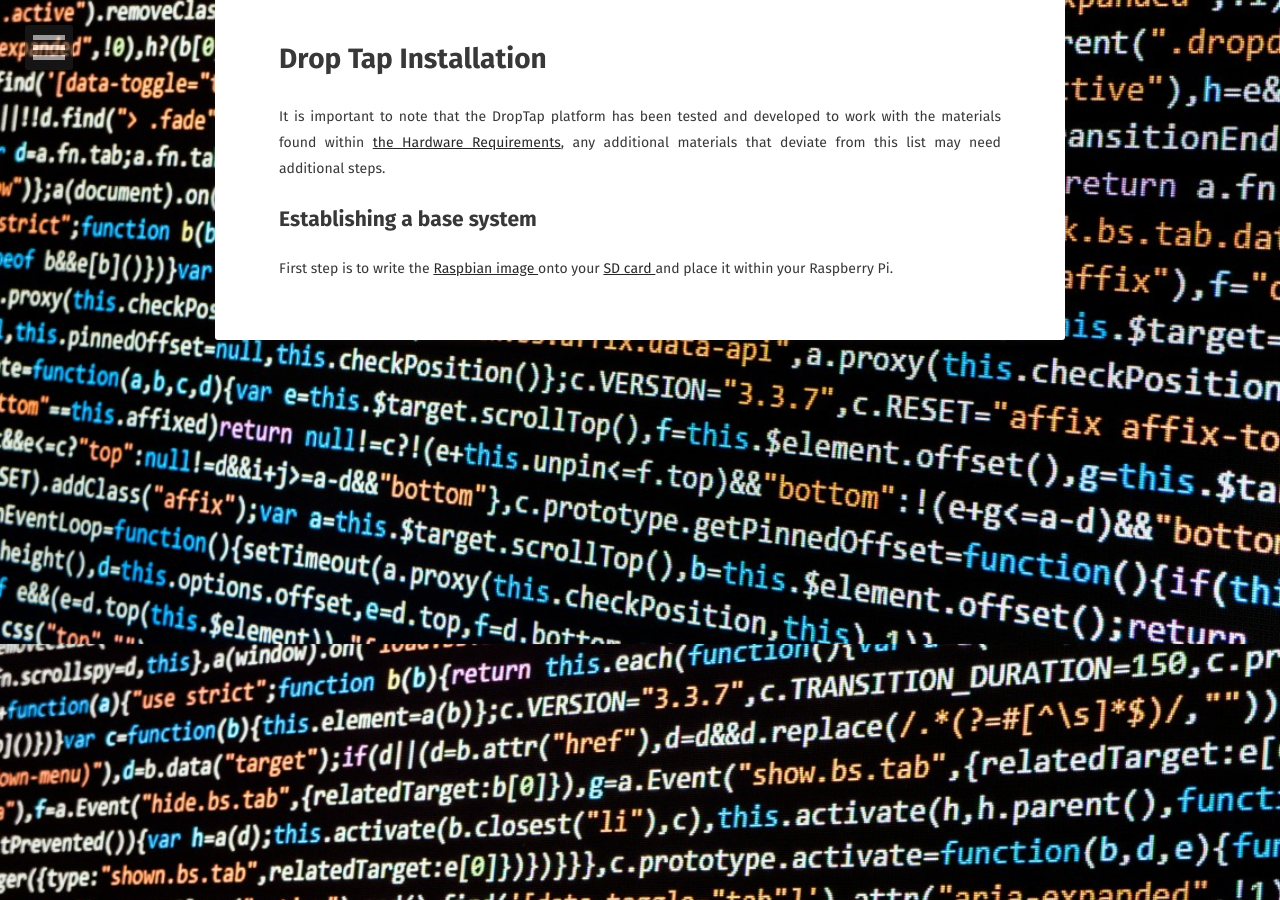
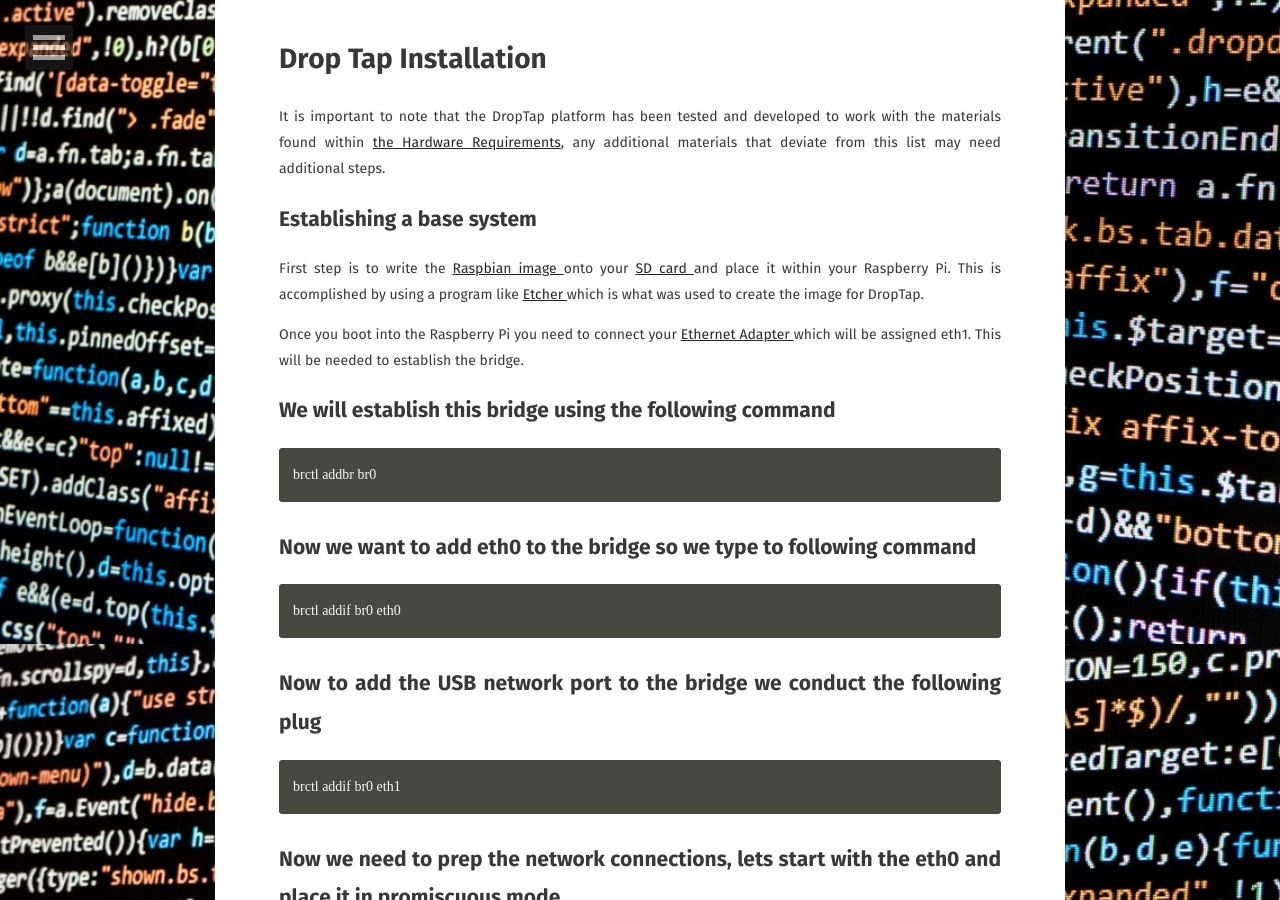
Before and after one commit to mgalde/DropTap, a Jekyll site: the page built from installation.md, in a window 1280 px wide and 900 px high, scrolled down 256 px. Built offline with Jekyll 4.4.1, drawn with Linux system fonts in a browser that asks for light colours; some web fonts are replaced; our own code applies the rules of GitHub Pages for plain Markdown files; comment, search, counter and statistics services are not loaded; some of the changed text lies outside the part shown.

Commit message:
Establishing a base system

````diff
--- a/installation.md
+++ b/installation.md
@@ -4,4 +4,41 @@
 
 ## Establishing a base system
 
-First step is to write the [Raspbian image ](https://downloads.raspberrypi.org/raspbian_latest) onto your [SD card ](https://www.amazon.com/Sandisk-Ultra-Micro-UHS-I-Adapter/dp/B073JWXGNT)and place it within your Raspberry Pi.
+First step is to write the [Raspbian image ](https://downloads.raspberrypi.org/raspbian_latest) onto your [SD card ](https://www.amazon.com/Sandisk-Ultra-Micro-UHS-I-Adapter/dp/B073JWXGNT)and place it within your Raspberry Pi. This is accomplished by using a program like [Etcher ](https://etcher.io/)which is what was used to create the image for DropTap.
+
+Once you boot into the Raspberry Pi you need to connect your [Ethernet Adapter ](https://www.amazon.com/AmazonBasics-1000-Gigabit-Ethernet-Adapter/dp/B00M77HMU0)which will be assigned eth1. This will be needed to establish the bridge.
+
+## We will establish this bridge using the following command
+
+ ```bash
+brctl addbr br0
+ ```
+
+## Now we want to add eth0 to the bridge so we type to following command
+
+```bash
+brctl addif br0 eth0
+```
+
+## Now to add the USB network port to the bridge we conduct the following plug
+
+```bash
+brctl addif br0 eth1
+```
+
+## Now we need to prep the network connections, lets start with the eth0 and place it in promiscuous mode
+
+```bash
+ifconfig eth0 0.0.0.0 up promisc
+```
+
+## Ok and now lets do eth1 and place it in promiscuous node_modules
+
+```bash
+ifconfig eth1 0.0.0.0 up promisc
+```
+
+## Now lets put our Raspberry Pi as a man in the middle within the bridge
+
+```bash
+echo 8 > /sys/class/net/br0/bridge/group_fwd_mask
````
Also changed, not shown: README.md.
